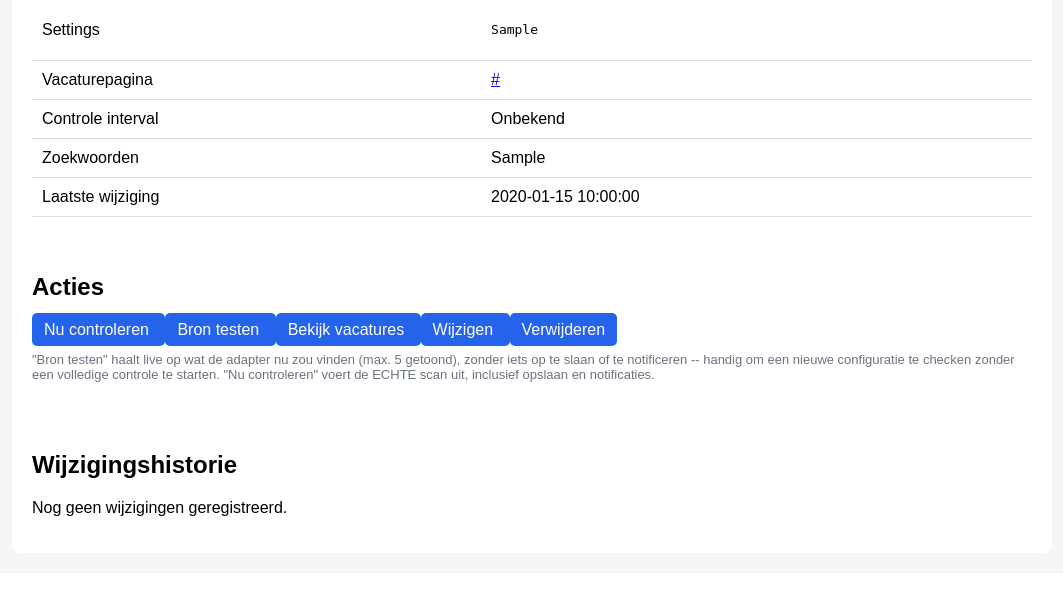
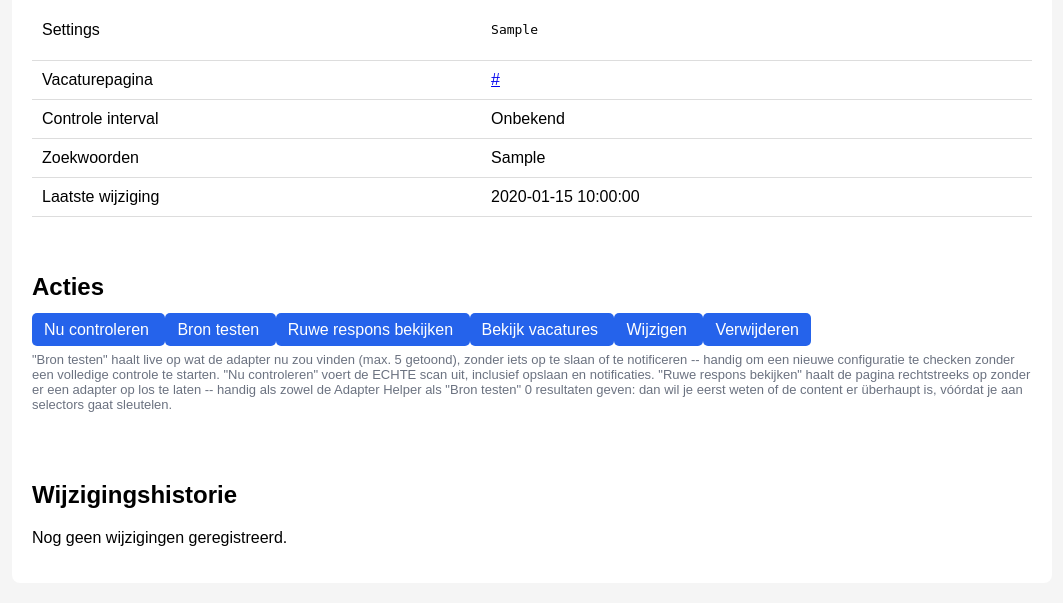
Before and after one commit to stephansande/VacatureWatcher, a Flask app: page /employer/1 in a window 1280 px wide. Shown: the part 612-1215 px from the top of the page, without its empty margins (108-1171 px from the left). Before the commit the page ends 1128 px from the top, so only its background shows below. Run offline with Flask 3, Linux system fonts and the light colour scheme; a user stored in the database is signed in; tables that the repository leaves empty hold one stand-in row (values such as "Sample post"); parts of the project's set-up code (start-up, migrations or seed data) failed here and were passed over.

Commit message:
nieuwe test toegevoegd
Nieuwe knop "Ruwe respons bekijken" op de bronpagina (employer_detail.html), naast "Bron testen". Haalt de URL rechtstreeks op — geen adapter, geen selector ertussen — en toont:

de lengte van de respons
of het lijkt op een blokkade-/bot-detectiepagina (heuristiek, geen zekerheid — een ongebruikelijk korte respons of tekst als "Just a moment... Checking your browser")
de eerste 2000 tekens van de ruwe HTML, veilig ge-escaped (getest met een <script>-tag erin: die wordt als tekst getoond, nooit uitgevoerd)

4 bestanden gewijzigd/nieuw:

adapter_helper.py — nieuwe functie raw_fetch_debug()
app.py — nieuwe route /employer/<id>/raw_fetch
templates/employer_detail.html — de knop + resultaatweergave
tests/test_raw_fetch_debug.py — 5 nieuwe tests (gemockt, geen echte netwerkcall nodig in de testsuite)

```diff
--- a/adapter_helper.py
+++ b/adapter_helper.py
@@ -1134,6 +1134,67 @@ def test_source(source, limit=TEST_PREVIEW_LIMIT):
     return result
 
 
+def raw_fetch_debug(source):
+    """
+    Haalt de bron-URL rechtstreeks op met dezelfde fetch_html() die
+    alle adapters gebruiken, en geeft de RUWE respons terug -- lengte,
+    een voorbeeld van de eerste tekens, en een voorzichtige hint of de
+    respons op een blokkade lijkt. Geen enkele adapter- of
+    selector-logica hiertussen.
+
+    Bedoeld voor precies het scenario waar we tegenaan liepen bij Werk
+    bij Dunea: zowel de Adapter Helper als een handmatig ingestelde
+    adapter vonden 0 vacatures. Als BEIDE onafhankelijke paden niets
+    vinden, zit het probleem waarschijnlijk niet bij een selector maar
+    bij wat er al binnenkomt vóórdat er ook maar naar HTML gekeken
+    wordt (blokkade, omleiding, cookie-muur, JavaScript-afhankelijke
+    inhoud). Dit maakt dat verschil zichtbaar zonder dat je een shell
+    in de container hoeft te openen.
+
+    "looks_blocked" is een HINT, geen zekerheid -- gebaseerd op een
+    ongebruikelijk korte respons of een paar veelvoorkomende
+    bot-detectie-teksten. Beoordeel de preview altijd zelf; dit
+    voorkomt alleen dat je die met de hand hoeft te doorzoeken.
+    """
+
+    result = {
+        "url": None,
+        "error": None,
+        "length": None,
+        "preview": None,
+        "looks_blocked": None,
+    }
+
+    settings = load_settings(source)
+    url = settings.get("start_url") or source.url
+    result["url"] = url
+
+    try:
+        html = fetch_html(url)
+    except Exception as error:
+        result["error"] = str(error)
+        return result
+
+    result["length"] = len(html)
+    result["preview"] = html[:2000]
+
+    lowered = html.lower()
+    blocked_hints = [
+        "captcha",
+        "access denied",
+        "are you a robot",
+        "just a moment",
+        "attention required",
+        "checking your browser",
+    ]
+    result["looks_blocked"] = (
+        len(html) < 1000
+        or any(hint in lowered for hint in blocked_hints)
+    )
+
+    return result
+
+
 def _cap_settings_for_test(settings_json, limit):
     """
     Beperkt pagination.max_pages, max_items en max_rows (indien
--- a/app.py
+++ b/app.py
@@ -40,6 +40,7 @@ from adapters import registry as adapter_registry
 from adapter_helper import analyze as run_adapter_helper
 from adapter_helper import test_source as run_source_test
 from adapter_helper import diagnose_source
+from adapter_helper import raw_fetch_debug
 
 from example_sources import EXAMPLE_SOURCES, get_example
 
@@ -581,6 +582,44 @@ def create_app():
 
 
     @app.route(
+        "/employer/<int:id>/raw_fetch"
+    )
+    @login_required
+    def raw_fetch_route(id):
+        """
+        "Ruwe respons bekijken" -- haalt de bron-URL rechtstreeks op,
+        zonder adapter/selector-logica ertussen. Bedoeld voor precies
+        het scenario waarbij zowel de Adapter Helper als een
+        handmatige adapter-configuratie 0 resultaten geven: dan wil je
+        weten of de content er überhaupt is, vóór je aan selectors
+        gaat sleutelen. Zie adapter_helper.raw_fetch_debug().
+        """
+
+        employer = Source.query.get_or_404(
+            id
+        )
+
+
+        logs = ChangeLog.query.filter_by(
+            employer_id=id
+        ).order_by(
+            ChangeLog.created_at.desc()
+        ).all()
+
+
+        raw_fetch_result = raw_fetch_debug(employer)
+
+
+        return render_template(
+            "employer_detail.html",
+            employer=employer,
+            logs=logs,
+            raw_fetch_result=raw_fetch_result
+        )
+
+
+
+    @app.route(
         "/employer/<int:id>/check"
     )
     @login_required
--- a/templates/employer_detail.html
+++ b/templates/employer_detail.html
@@ -204,6 +204,14 @@ Bron testen
 </a>
 
 
+<a class="button"
+href="/employer/{{ employer.id }}/raw_fetch">
+
+Ruwe respons bekijken
+
+</a>
+
+
 
 <a class="button"
 href="/employer/{{ employer.id }}/vacancies">
@@ -237,8 +245,54 @@ Verwijderen
 getoond), zonder iets op te slaan of te notificeren -- handig om een
 nieuwe configuratie te checken zonder een volledige controle te
 starten. "Nu controleren" voert de ECHTE scan uit, inclusief opslaan
-en notificaties.
+en notificaties. "Ruwe respons bekijken" haalt de pagina rechtstreeks
+op zonder er een adapter op los te laten -- handig als zowel de
+Adapter Helper als "Bron testen" 0 resultaten geven: dan wil je eerst
+weten of de content er überhaupt is, vóórdat je aan selectors gaat
+sleutelen.
 </p>
+
+
+
+{% if raw_fetch_result %}
+
+<div class="result-box {% if raw_fetch_result.error or raw_fetch_result.looks_blocked %}status-error{% else %}status-ok{% endif %}">
+
+<h4>
+Ruwe respons van {{ raw_fetch_result.url }}
+</h4>
+
+{% if raw_fetch_result.error %}
+
+<p style="color:#b91c1c;">
+Kon de pagina niet ophalen: {{ raw_fetch_result.error }}
+</p>
+
+{% else %}
+
+<p>
+Lengte van de respons: {{ raw_fetch_result.length }} tekens.
+{% if raw_fetch_result.looks_blocked %}
+<strong style="color:#b91c1c;">Dit ziet eruit als een blokkade- of
+bot-detectiepagina</strong> (ongebruikelijk kort, of bevat een
+bekende bot-detectietekst) -- geen zekerheid, maar wel een sterke
+aanwijzing waarom er 0 vacatures gevonden worden. Bekijk de preview
+hieronder om het zelf te beoordelen.
+{% else %}
+Geen tekenen van een blokkade gevonden -- als er hier toch 0
+vacatures uit de adapter komen, ligt het vermoedelijk aan de
+selectors/instellingen, niet aan het ophalen zelf.
+{% endif %}
+</p>
+
+<p class="muted">Eerste 2000 tekens van de respons:</p>
+<pre style="max-height:400px; overflow:auto; white-space:pre-wrap; word-break:break-all;">{{ raw_fetch_result.preview }}</pre>
+
+{% endif %}
+
+</div>
+
+{% endif %}
 
 
 
```
Also changed, not shown: tests/test_raw_fetch_debug.py (added, +107 -0 lines).
